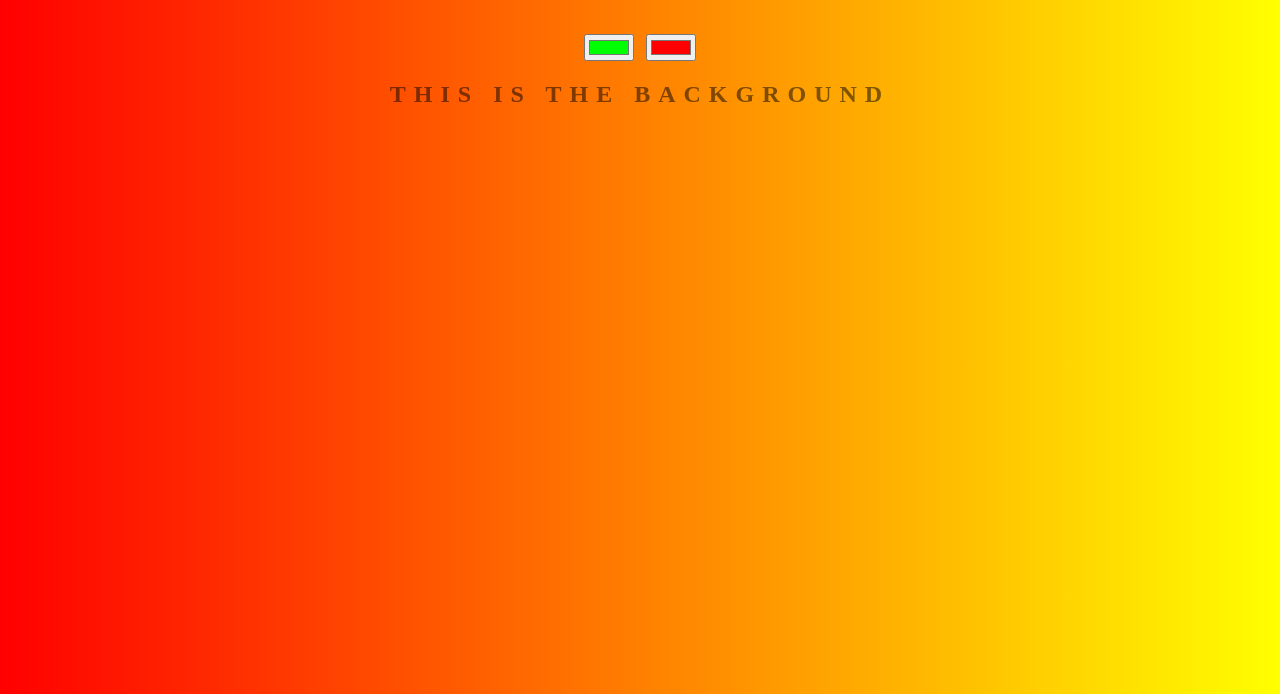
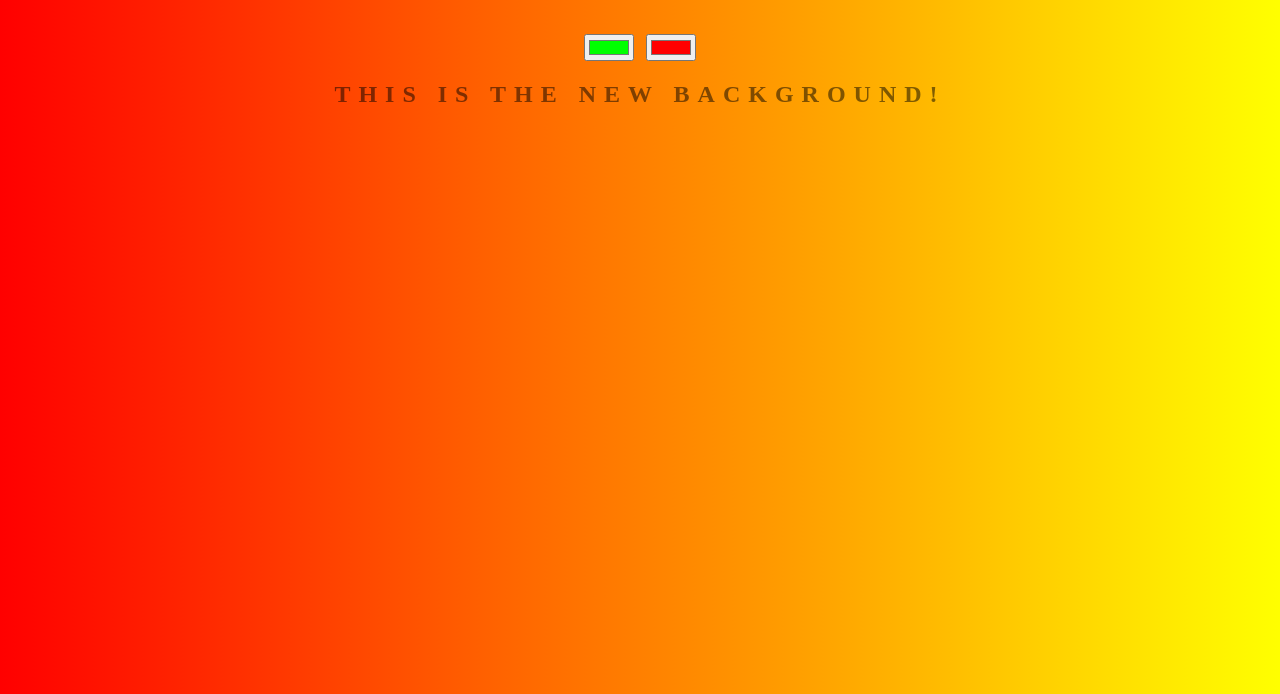
Before and after one commit to HarryB312/Background-generator, a website: page index.html in a window 1280 px wide. Shown: the part 106-800 px from the top of the page. Drawn offline with Linux system fonts and the light colour scheme.

Commit message:
added .json files

```diff
--- a/index.html
+++ b/index.html
@@ -8,7 +8,7 @@
 	<h1>Cool Generator</h1>
 	<input class="color1" type="color" name="color1" value="#00ff00">
 	<input class="color2" type="color" name="color2" value="#ff0000">
-	<h2>This is the background</h2>
+	<h2>This is the new background!</h2>
 	<h3></h3>
 	<script type="text/javascript" src="script.js"></script>
 </body>
```
Also changed, not shown: package.json (added, +15 -0 lines), 1 other file.
